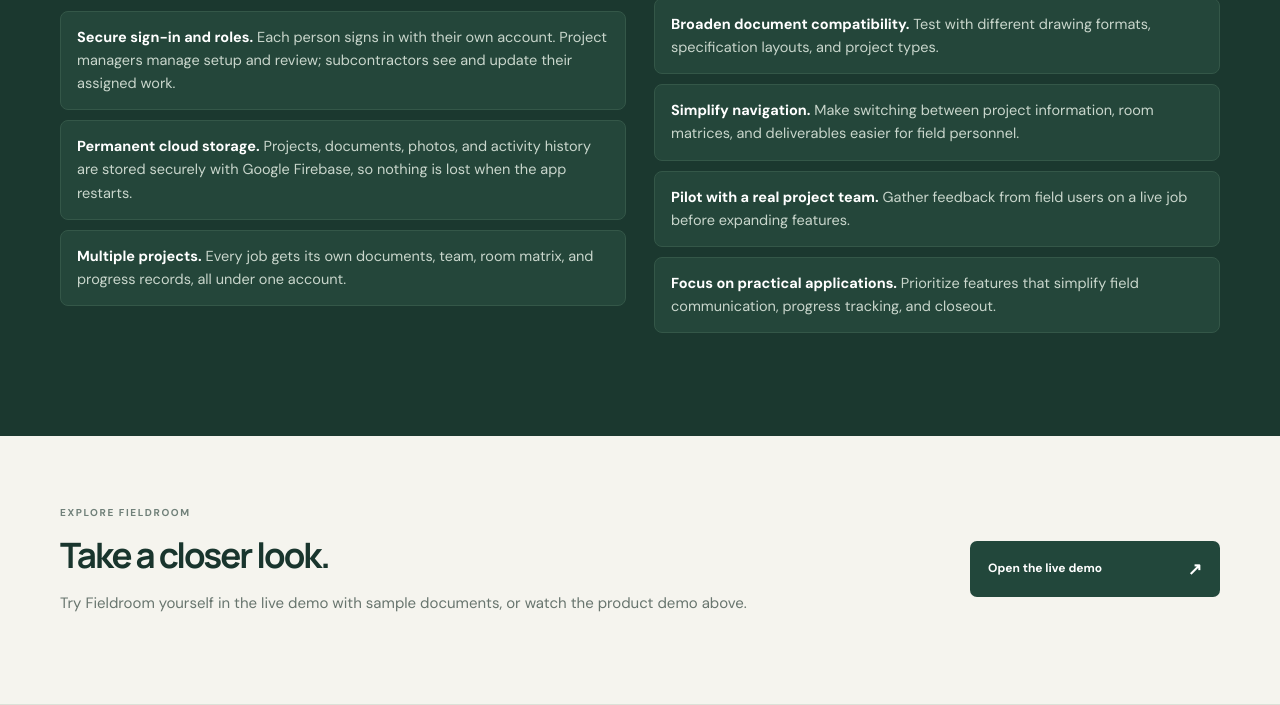
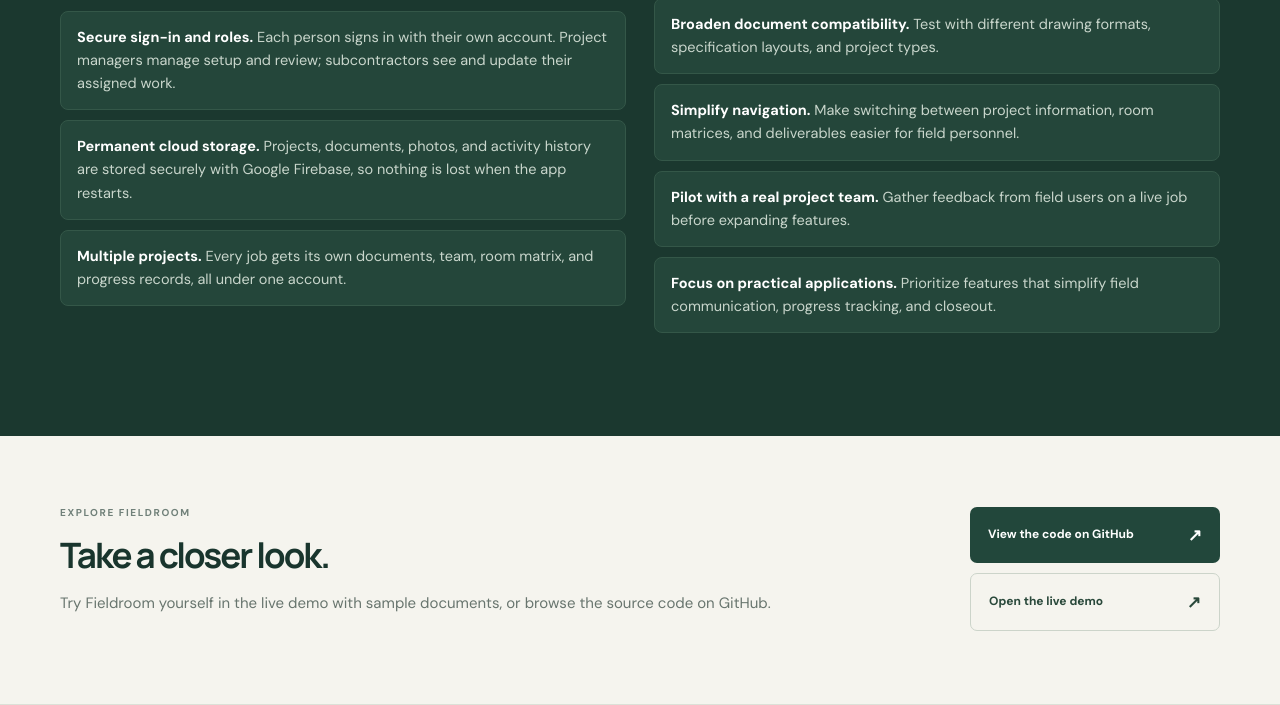
Before and after one commit to mdilgar-commits/Fieldroom-Showcase, a website: page index.html in a window 1280 px wide. Shown: the part 7189-7894 px from the top of the page. Drawn offline with Linux system fonts and the light colour scheme.

Commit message:
feat: update CTA to link to GitHub repository
Replace the product demo call-to-action with a direct link to the Fieldroom source code on GitHub and update the accompanying descriptive text.

```diff
--- a/index.html
+++ b/index.html
@@ -179,8 +179,8 @@
     </section>
 
     <section class="final-cta wrap" id="links">
-      <div class="final-copy"><div class="section-kicker">EXPLORE FIELDROOM</div><h2>Take a closer look.</h2><p>Try Fieldroom yourself in the live demo with sample documents, or watch the product demo above.</p></div>
-      <div class="final-actions"><a class="button button-dark" id="demo-link" data-live-demo href="#demo" hidden target="_blank" rel="noreferrer">Open the live demo <span>↗</span></a></div>
+      <div class="final-copy"><div class="section-kicker">EXPLORE FIELDROOM</div><h2>Take a closer look.</h2><p>Try Fieldroom yourself in the live demo with sample documents, or browse the source code on GitHub.</p></div>
+      <div class="final-actions"><a class="button button-dark" id="project-link" href="https://github.com/mdilgar-commits/Fieldroom" target="_blank" rel="noreferrer">View the code on GitHub <span>↗</span></a><a class="button button-outline" id="demo-link" data-live-demo href="#demo" hidden target="_blank" rel="noreferrer">Open the live demo <span>↗</span></a></div>
     </section>
   </main>
 
```
